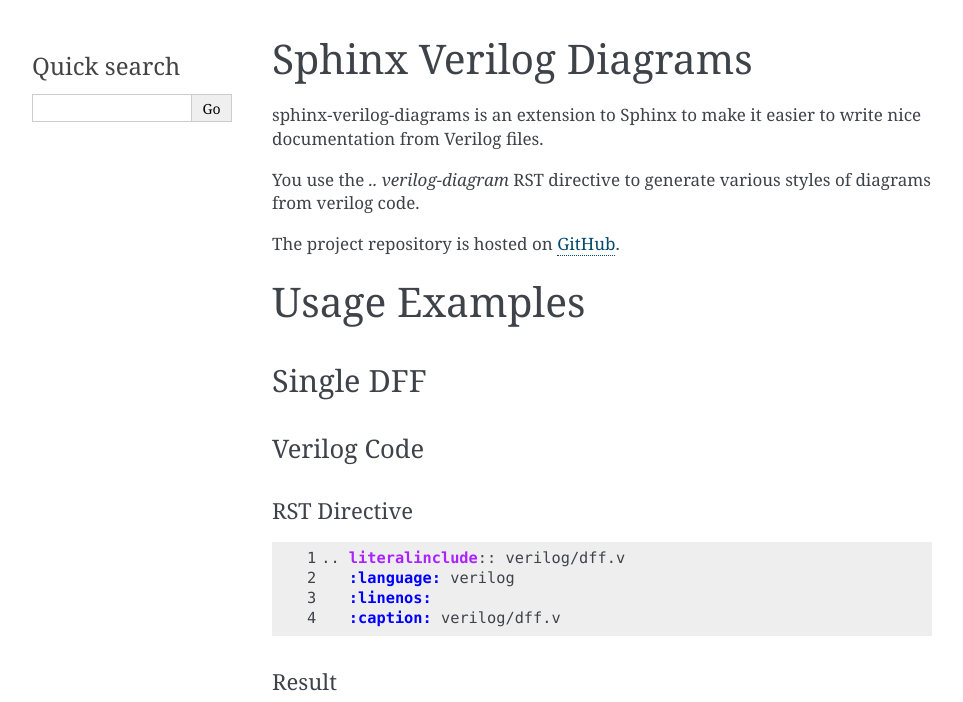
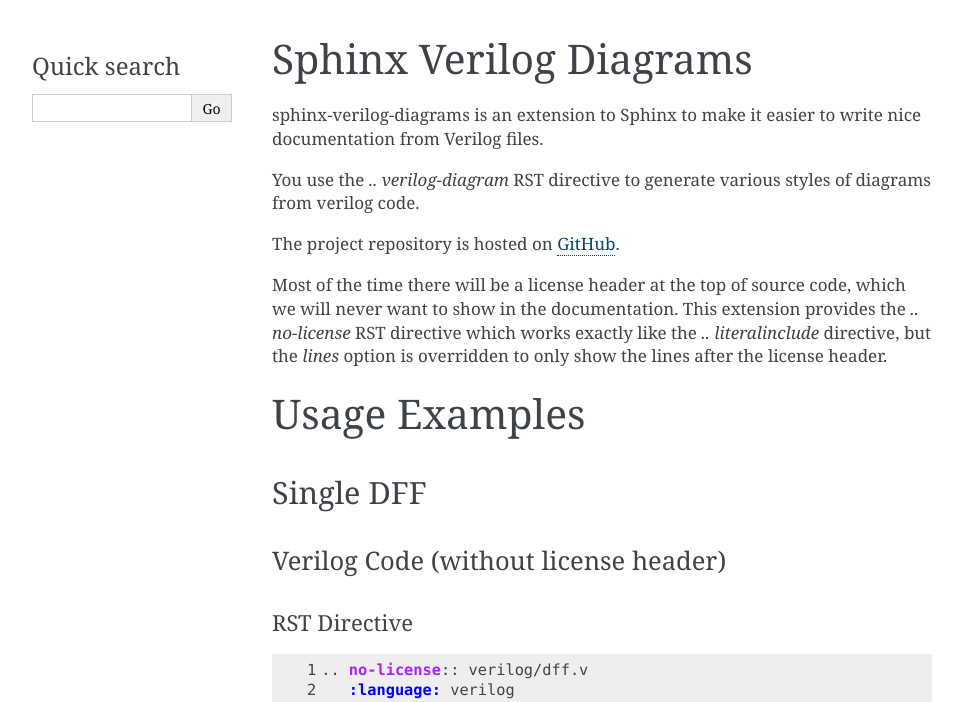
Before and after one commit to SymbiFlow/sphinxcontrib-hdl-diagrams, a Sphinx documentation site: the page built from docs/index.rst, in a window 1280 px wide and 900 px high, cut to the strip 0-702 px from the top of the window. Shown: the whole strip, without its empty margins (148-1111 px from the left). Built offline with Sphinx 7.4.7, drawn with Linux system fonts in a browser that asks for light colours; formulas are drawn with MathJax 3.

Commit message:
docs: Add example and description for no-license directive
Signed-off-by: Daniel Lim Wee Soong <weesoong.lim@gmail.com>

```diff
--- a/docs/index.rst
+++ b/docs/index.rst
@@ -9,14 +9,20 @@
 
 The project repository is hosted on `GitHub <https://github.com/SymbiFlow/sphinxcontrib-verilog-diagrams>`_.
 
+Most of the time there will be a license header at the top of source code,
+which we will never want to show in the documentation.
+This extension provides the `.. no-license` RST directive which works exactly
+like the `.. literalinclude` directive, but the `lines` option is overridden
+to only show the lines after the license header.
+
 Usage Examples
 ==============
 
 Single DFF
 ----------
 
-Verilog Code
-~~~~~~~~~~~~
+Verilog Code (without license header)
+~~~~~~~~~~~~~~~~~~~~~~~~~~~~~~~~~~~~~
 
 RST Directive
 +++++++++++++
@@ -24,7 +30,7 @@
 .. code-block:: rst
    :linenos:
 
-   .. literalinclude:: verilog/dff.v
+   .. no-license:: verilog/dff.v
       :language: verilog
       :linenos:
       :caption: verilog/dff.v
@@ -32,7 +38,7 @@
 Result
 ++++++
 
-.. literalinclude:: verilog/dff.v
+.. no-license:: verilog/dff.v
    :language: verilog
    :linenos:
    :caption: verilog/dff.v
```
